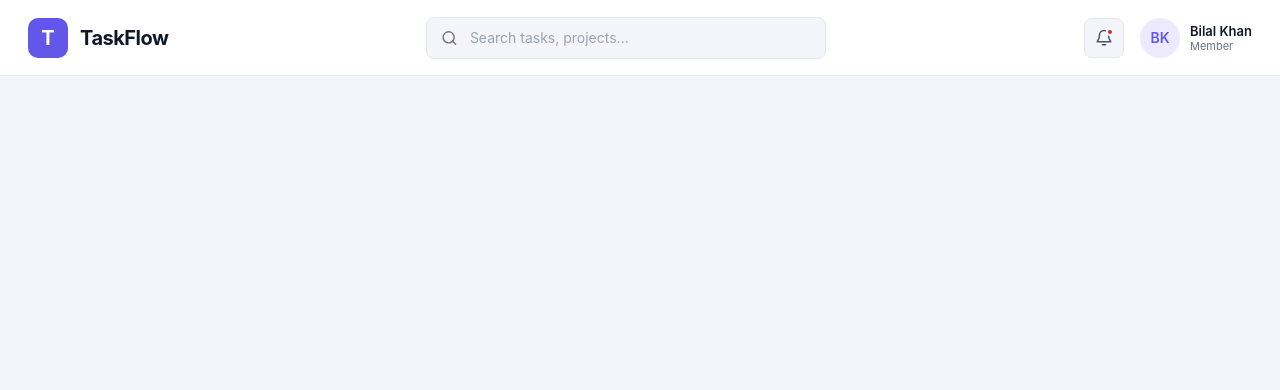
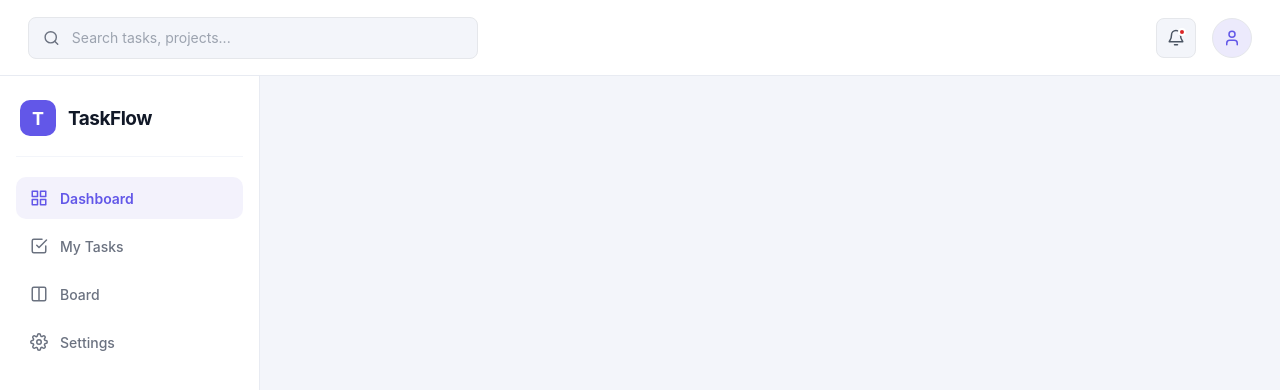
Before and after one commit to muhammadbilal069/TaskFlow, a React (Vite) app: page / in a window 1280 px wide. Shown: the top 390 px of the page. Built offline with nearby package versions, Linux system fonts and the light colour scheme.

Commit message:
Add Sidebar component with styles; integrate with Navbar for mobile view

```diff
--- a/package.json
+++ b/package.json
@@ -11,7 +11,8 @@
   },
   "dependencies": {
     "react": "^19.3.1",
-    "react-dom": "^19.3.1"
+    "react-dom": "^19.3.1",
+    "react-icons": "^5.7.0"
   },
   "devDependencies": {
     "@eslint/js": "^10.0.1",
--- a/src/App.jsx
+++ b/src/App.jsx
@@ -1,12 +1,30 @@
-import './App.css'
-import Navbar from './components/ Navbar/Navbar'
+import React, { useState } from 'react';
+import './App.css';
+import Navbar from './components/ Navbar/Navbar';
+import Sidebar from './components/Sidebar/Sidebar';
 
 function App() {
+  // 1. Sidebar ka open/close state
+  const [isSidebarOpen, setIsSidebarOpen] = useState(false);
+
   return (
-    <div>
-      <Navbar/>
+
+     <div className="app-main">
+        {/* 3. Navbar ko toggle function pass kiya */}
+        <Navbar
+          onToggleSidebar={() => setIsSidebarOpen(!isSidebarOpen)}
+        />
+
+    <div className="app-layout">
+      {/* 2. Sidebar ko state aur close function pass kiya */}
+      <Sidebar
+        isOpen={isSidebarOpen}
+        onClose={() => setIsSidebarOpen(false)}
+      />
+      </div>
     </div>
-  )
+
+  );
 }
 
-export default App
+export default App;
--- a/src/components/ Navbar/Navbar.css
+++ b/src/components/ Navbar/Navbar.css
@@ -1,4 +1,3 @@
-/* Main Navbar Container */
 .navbar {
   width: 100%;
   height: 76px;
@@ -13,39 +12,33 @@
   position: sticky;
   top: 0;
   z-index: 100;
+  box-sizing: border-box;
 }
 
-/* Brand Section */
-.navbar__brand {
+.navbar__left {
   display: flex;
   align-items: center;
-  gap: 12px;
+  gap: 16px;
+  flex: 1;
+  max-width: 450px;
 }
 
-.navbar__logo {
-  width: 40px;
-  height: 40px;
-  background-color: #6257E8; /* TaskFlow Primary Purple */
-  color: #ffffff;
-  font-size: 20px;
-  font-weight: 700;
-  display: flex;
+.navbar__menu-toggle {
+  display: none;
+  background: none;
+  border: none;
+  color: #4b5563;
+  cursor: pointer;
+  padding: 9px;
   align-items: center;
   justify-content: center;
-  border-radius: 10px;
+  flex-shrink: 0;
+
 }
 
-.navbar__title {
-  font-size: 20px;
-  font-weight: 700;
-  color: #111827; /* Dark Navy */
-  letter-spacing: -0.5px;
-}
-
-/* Search Bar */
+/* Search Bar on Left Side */
 .navbar__search {
-  flex: 1;
-  max-width: 400px;
+  width: 100%;
   height: 42px;
   display: flex;
   align-items: center;
@@ -86,10 +79,8 @@
   display: none;
 }
 
-/* Mobile Search Toggle Button (Hidden by default on desktop) */
 .navbar__search-toggle {
   display: none;
-  position: relative;
   width: 38px;
   height: 38px;
   background-color: #f3f5fa;
@@ -99,19 +90,15 @@
   justify-content: center;
   color: #4b5563;
   cursor: pointer;
-  transition: all 0.2s ease;
+  flex-shrink: 0;
 }
 
-.navbar__search-toggle:hover {
-  background-color: #eceafc;
-  color: #6257E8;
-}
-
-/* Actions & Profile Section */
+/* Right Side Actions */
 .navbar__actions {
   display: flex;
   align-items: center;
   gap: 16px;
+  flex-shrink: 0;
 }
 
 .navbar__notification {
@@ -140,71 +127,48 @@
   right: 9px;
   width: 8px;
   height: 8px;
-  background-color: #dc2626; /* Danger Red */
+  background-color: #dc2626;
   border-radius: 50%;
   border: 2px solid #ffffff;
 }
 
-.navbar__profile {
-  display: flex;
-  align-items: center;
-  gap: 10px;
-}
-
-.navbar__avatar {
+.navbar__user-icon-btn {
   width: 40px;
   height: 40px;
   background-color: #eceafc;
   color: #6257E8;
-  font-weight: 600;
-  font-size: 14px;
+  border: 1px solid #e5e7eb;
   border-radius: 50%;
   display: flex;
   align-items: center;
   justify-content: center;
+  cursor: pointer;
+  transition: all 0.2s ease;
 }
 
-.navbar__user {
-  display: flex;
-  flex-direction: column;
+.navbar__user-icon-btn:hover {
+  background-color: #6257E8;
+  color: #ffffff;
 }
 
-.navbar__name {
-  font-size: 13px;
-  font-weight: 600;
-  color: #111827;
-}
-
-.navbar__role {
-  font-size: 11px;
-  color: #6b7280;
-}
-
-/* --- Responsive Design for Tablet & Mobile --- */
-
+/* Responsive Media Queries */
 @media (max-width: 768px) {
   .navbar {
     padding: 0 16px;
   }
 
-  .navbar__user {
-    display: none; /* Tablet aur mobile par text hide kar dete hain */
+  .navbar__menu-toggle {
+    display: flex;
   }
 }
 
 @media (max-width: 600px) {
-  /* Default mobile view jaisa screenshot mein hai */
   .navbar__search {
-    display: none; /* Default search bar hide rahega choti screen par */
+    display: none;
   }
 
   .navbar__search-toggle {
-    display: flex; /* Search icon button show hoga */
-  }
-
-  /* Jab search open ho tab active classes chalengi */
-  .navbar__brand--hidden {
-    display: none !important;
+    display: flex;
   }
 
   .navbar__actions--hidden {
--- a/src/components/ Navbar/Navbar.jsx
+++ b/src/components/ Navbar/Navbar.jsx
@@ -1,30 +1,32 @@
 import React, { useState } from 'react';
 import './Navbar.css';
 
-function Navbar() {
-  // State to toggle mobile search input visibility
+function Navbar({ onToggleSidebar }) {
   const [isSearchOpen, setIsSearchOpen] = useState(false);
 
   return (
     <header className="navbar">
-      {/* 1. Brand Logo aur Title (Hide when search is open on mobile to save space) */}
-      <div className={`navbar__brand ${isSearchOpen ? 'navbar__brand--hidden' : ''}`}>
-        <div className="navbar__logo">T</div>
-        <span className="navbar__title">TaskFlow</span>
-      </div>
+      {/* Left Side: Hamburger menu (mobile) & Search Bar (desktop/mobile active) */}
+      <div className="navbar__left">
+        <button
+          className="navbar__menu-toggle"
+          onClick={() => {
+            console.log("Hamburger clicked!");
+            onToggleSidebar();
+          }}
+          aria-label="Toggle Sidebar"
+          type="button"
+        >
+          <svg width="22" height="22" viewBox="0 0 24 24" fill="none" stroke="currentColor" strokeWidth="2" strokeLinecap="round" strokeLinejoin="round">
+            <line x1="3" y1="12" x2="21" y2="12" />
+            <line x1="3" y1="6" x2="21" y2="6" />
+            <line x1="3" y1="18" x2="21" y2="18" />
+          </svg>
+        </button>
 
-      {/* 2. Search Bar (Desktop par hamesha dikhega, mobile par state ke hisab se toggle hoga) */}
+        {/* Search Bar on Left Side */}
         <div className={`navbar__search ${isSearchOpen ? 'navbar__search--active' : ''}`}>
-        <svg
-          width="18"
-          height="18"
-          viewBox="0 0 24 24"
-          fill="none"
-          stroke="currentColor"
-          strokeWidth="2"
-          strokeLinecap="round"
-          strokeLinejoin="round"
-        >
+          <svg width="18" height="18" viewBox="0 0 24 24" fill="none" stroke="currentColor" strokeWidth="2" strokeLinecap="round" strokeLinejoin="round">
             <circle cx="11" cy="11" r="8" />
             <path d="m21 21-4.35-4.35" />
           </svg>
@@ -34,7 +36,6 @@ function Navbar() {
             aria-label="Search tasks"
             autoFocus={isSearchOpen}
           />
-        {/* Mobile par search band karne ke liye close button */}
           {isSearchOpen && (
             <button
               className="navbar__search-close"
@@ -45,55 +46,36 @@ function Navbar() {
             </button>
           )}
         </div>
+      </div>
 
-      {/* 3. Right Side Actions (Search icon for mobile, Notifications & Profile) */}
+      {/* Right Side: Search Icon (Mobile), Notification Icon, and User Icon */}
       <div className={`navbar__actions ${isSearchOpen ? 'navbar__actions--hidden' : ''}`}>
-        {/* Mobile search toggle button */}
         <button
           className="navbar__search-toggle"
           onClick={() => setIsSearchOpen(true)}
           aria-label="Open Search"
           type="button"
         >
-          <svg
-            width="18"
-            height="18"
-            viewBox="0 0 24 24"
-            fill="none"
-            stroke="currentColor"
-            strokeWidth="2"
-            strokeLinecap="round"
-            strokeLinejoin="round"
-          >
+          <svg width="18" height="18" viewBox="0 0 24 24" fill="none" stroke="currentColor" strokeWidth="2" strokeLinecap="round" strokeLinejoin="round">
             <circle cx="11" cy="11" r="8" />
             <path d="m21 21-4.35-4.35" />
           </svg>
         </button>
 
         <button className="navbar__notification" aria-label="Notifications" type="button">
-          <svg
-            width="18"
-            height="18"
-            viewBox="0 0 24 24"
-            fill="none"
-            stroke="currentColor"
-            strokeWidth="2"
-            strokeLinecap="round"
-            strokeLinejoin="round"
-          >
+          <svg width="18" height="18" viewBox="0 0 24 24" fill="none" stroke="currentColor" strokeWidth="2" strokeLinecap="round" strokeLinejoin="round">
             <path d="M18 8a6 6 0 0 0-12 0c0 7-3 7-3 9h18c0-2-3-2-3-9" />
             <path d="M10 21h4" />
           </svg>
           <span className="navbar__dot"></span>
         </button>
 
-        <div className="navbar__profile">
-          <div className="navbar__avatar">BK</div>
-          <div className="navbar__user">
-            <span className="navbar__name">Bilal Khan</span>
-            <span className="navbar__role">Member</span>
-          </div>
-        </div>
+        <button className="navbar__user-icon-btn" aria-label="User Profile" type="button">
+          <svg width="18" height="18" viewBox="0 0 24 24" fill="none" stroke="currentColor" strokeWidth="2" strokeLinecap="round" strokeLinejoin="round">
+            <path d="M19 21v-2a4 4 0 0 0-4-4H9a4 4 0 0 0-4 4v2" />
+            <circle cx="12" cy="7" r="4" />
+          </svg>
+        </button>
       </div>
     </header>
   );
--- a/src/components/Sidebar/Sidebar.css
+++ b/src/components/Sidebar/Sidebar.css
@@ -0,0 +1,138 @@
+/* Base Sidebar Rules */
+.sidebar {
+  width: 260px;
+  height: 100vh;
+  background-color: #ffffff;
+  border-right: 1px solid #e8ebf2;
+  display: flex;
+  flex-direction: column;
+  padding: 24px 16px;
+  position: sticky;
+  top: 0;
+  font-family: 'Inter', sans-serif;
+  flex-shrink: 0;
+  box-sizing: border-box;
+}
+
+.sidebar__brand {
+  display: flex;
+  align-items: center;
+  justify-content: space-between;
+  padding: 0 4px 20px 4px;
+  border-bottom: 1px solid #f3f5fa;
+  margin-bottom: 20px;
+}
+
+.sidebar__brand-group {
+  display: flex;
+  align-items: center;
+  gap: 12px;
+}
+
+.sidebar__brand-left {
+  display: flex;
+  align-items: center;
+  gap: 10px;
+}
+
+.sidebar__logo {
+  width: 36px;
+  height: 36px;
+  background-color: #6257E8;
+  color: #ffffff;
+  font-size: 18px;
+  font-weight: 700;
+  display: flex;
+  align-items: center;
+  justify-content: center;
+  border-radius: 10px;
+}
+
+.sidebar__title {
+  font-size: 19px;
+  font-weight: 700;
+  color: #111827;
+  letter-spacing: -0.5px;
+}
+
+.sidebar__close-btn {
+  display: none;
+  background: none;
+  border: none;
+  font-size: 18px;
+  color: #6b7280;
+  cursor: pointer;
+  padding: 4px;
+}
+
+.sidebar__nav {
+  display: flex;
+  flex-direction: column;
+  gap: 6px;
+  flex: 1;
+}
+
+.sidebar__link {
+  display: flex;
+  align-items: center;
+  gap: 12px;
+  padding: 12px 14px;
+  color: #6b7280;
+  text-decoration: none;
+  font-size: 14px;
+  font-weight: 500;
+  border-radius: 10px;
+  transition: all 0.2s ease;
+}
+
+.sidebar__link:hover {
+  background-color: #f8f9fc;
+  color: #111827;
+}
+
+.sidebar__link--active {
+  background-color: #f3f2fc;
+  color: #6257E8;
+  font-weight: 600;
+}
+
+/* --- Mobile Drawer Responsive Setup --- */
+
+.sidebar__overlay {
+  display: none;
+}
+
+@media (max-width: 768px) {
+  /* Sidebar Drawer Mobile Fix */
+  .sidebar {
+    position: fixed !important;
+    top: 0;
+    left: 0;
+    height: 100vh;
+    z-index: 1000 !important; /* Always on top of everything */
+    transform: translateX(-100%);
+    transition: transform 0.3s cubic-bezier(0.4, 0, 0.2, 1);
+    box-shadow: 4px 0 25px rgba(0, 0, 0, 0.15);
+  }
+
+  /* When Open State Active */
+  .sidebar--open {
+    transform: translateX(0) !important;
+  }
+
+  .sidebar__close-btn {
+    display: block; /* Show Close Button on Mobile Drawer Header */
+  }
+
+  /* Dark Overlay Behind Drawer */
+  .sidebar__overlay {
+    display: block;
+    position: fixed;
+    top: 0;
+    left: 0;
+    width: 100vw;
+    height: 100vh;
+    background-color: rgba(17, 24, 39, 0.5); /* Semi-transparent dark overlay */
+    z-index: 999 !important; /* Right below sidebar */
+  }
+}
--- a/src/components/Sidebar/Sidebar.jsx
+++ b/src/components/Sidebar/Sidebar.jsx
@@ -0,0 +1,52 @@
+import React from 'react';
+import { FiGrid, FiCheckSquare, FiColumns, FiSettings } from 'react-icons/fi';
+import './Sidebar.css';
+
+function Sidebar({ isOpen, onClose }) {
+  return (
+    <>
+      {/* Mobile background overlay */}
+      {isOpen && <div className="sidebar__overlay" onClick={onClose}></div>}
+
+      <aside className={`sidebar ${isOpen ? 'sidebar--open' : ''}`}>
+
+        {/* Brand Logo & Name */}
+           <div className="sidebar__brand">
+          <div className="sidebar__brand-group">
+            <div className="sidebar__logo">T</div>
+            <span className="sidebar__title">TaskFlow</span>
+          </div>
+
+          {/* Mobile Close Button */}
+          <button className="sidebar__close-btn" onClick={onClose}>✕</button>
+        </div>
+
+        {/* Navigation Links with React Icons */}
+        <nav className="sidebar__nav" onClick={onClose}>
+          <a href="#" className="sidebar__link sidebar__link--active">
+            <FiGrid size={18} />
+            <span>Dashboard</span>
+          </a>
+
+          <a href="#" className="sidebar__link">
+            <FiCheckSquare size={18} />
+            <span>My Tasks</span>
+          </a>
+
+          <a href="#" className="sidebar__link">
+            <FiColumns size={18} />
+            <span>Board</span>
+          </a>
+
+          <a href="#" className="sidebar__link">
+            <FiSettings size={18} />
+            <span>Settings</span>
+          </a>
+        </nav>
+
+      </aside>
+    </>
+  );
+}
+
+export default Sidebar;
```
Also changed, not shown: 1 other file (tests, documents, lock files or other folders). Lines whose indentation alone changed are shown as unchanged.
